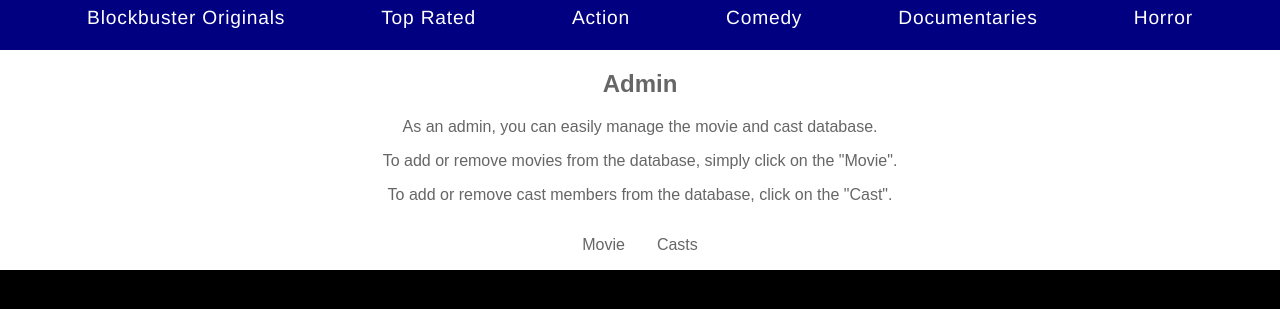
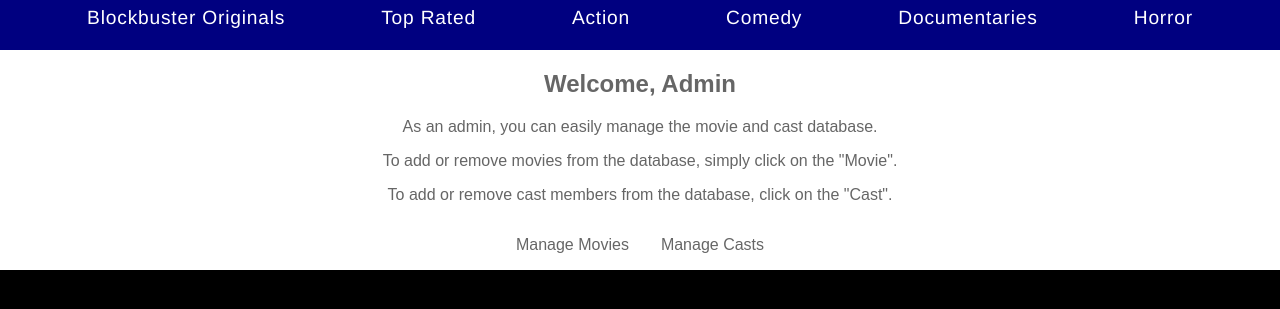
Before and after one commit to thinesan29/BNTA_Capstone_GroupProject, a React (Create React App) app in the folder client/: page /Admin in a window 1280 px wide. Shown: the part 320-629 px from the top of the page. Built offline with nearby package versions, Linux system fonts and the light colour scheme.

Commit message:
rewrote admin page for easier css accessibility

```diff
--- a/client/src/ Header Pages/AdminPage.js
+++ b/client/src/ Header Pages/AdminPage.js
@@ -2,14 +2,14 @@ import { Link } from "react-router-dom";
 
 const AdminPage = () => {
     return(
-    <>
-    <h2>Admin</h2>
-    <p>As an admin, you can easily manage the movie and cast database.</p>
-    <p>To add or remove movies from the database, simply click on the "Movie".</p>
-    <p>To add or remove cast members from the database, click on the "Cast".</p>
-    <Link to="/Admin/Movie">Movie</Link>
-    <Link to="/Admin/Cast">Casts</Link>
-    </>
+      <div className="admin-container">
+        <h2 className="admin-title">Welcome, Admin</h2>
+        <p className="admin-description">As an admin, you can easily manage the movie and cast database.</p>
+        <p className="admin-description">To add or remove movies from the database, simply click on the "Movie".</p>
+        <p className="admin-description">To add or remove cast members from the database, click on the "Cast".</p>
+        <Link to="/Admin/Movie" className="admin-link">Manage Movies</Link>
+        <Link to="/Admin/Cast" className="admin-link">Manage Casts</Link>
+      </div>
     )
 }
 
--- a/client/src/App.css
+++ b/client/src/App.css
@@ -128,6 +128,12 @@ a:hover{
   }
 
 /* Login Page CSS ends here */
+
+/* admin page css starts here */
+
+
+
+/* admin page css ends here */
 
 
 /* Header */
```
